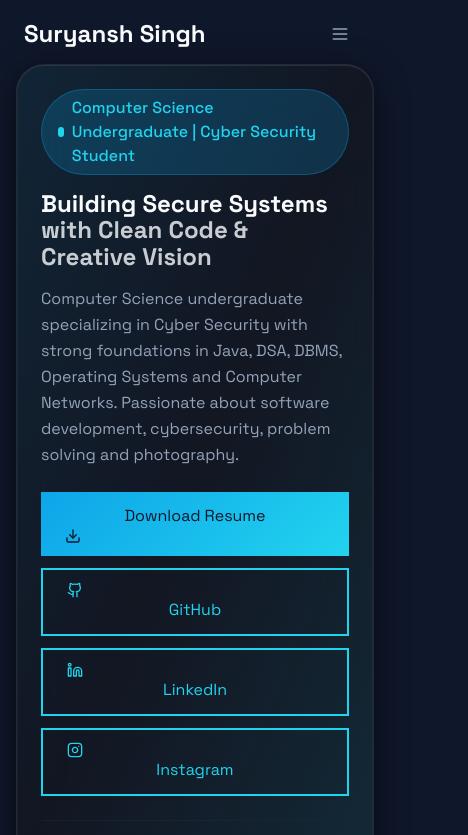
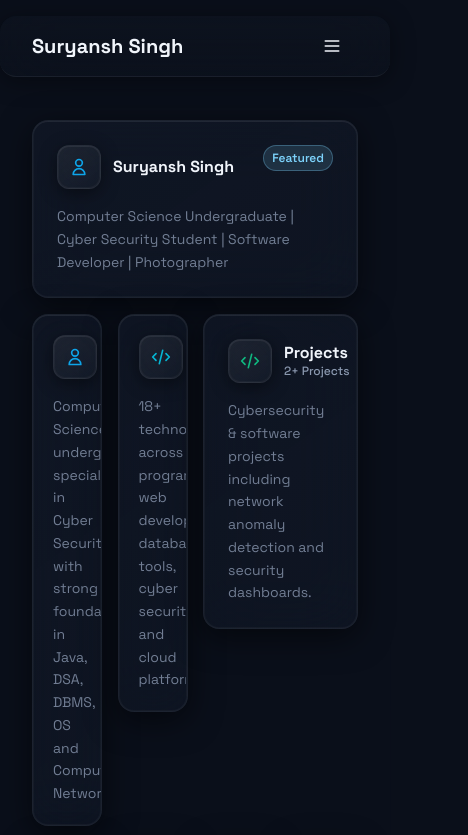
Before and after one commit to Suryansh-54-tech/portfolio, a Next.js app: page / in a window 390 px wide. Shown: the top 835 px of the page, 468 px wide, since content can reach past the window. Built offline with nearby package versions, Linux system fonts and the light colour scheme.

Commit message:
Refine portfolio: fix layout overlap, remove explore buttons, enhance glass UI, new color palette, 3D icons, responsive bento grid

```diff
--- a/src/app/globals.css
+++ b/src/app/globals.css
@@ -1,62 +1,65 @@
 @import "tailwindcss";
 
 :root {
-  /* Deep slate backgrounds */
-  --background: #0F172A;
-  --background-elevated: #111827;
-  --background-high: #172033;
-  --foreground: #F8FAFC;
-  --primary: #0EA5E9;       /* Sky Blue */
-  --primary-light: #22D3EE; /* Cyan */
-  --primary-glow: #A78BFA;  /* Lavender */
-  --secondary: #1E293B;
-  --secondary-hover: #334155;
-  --border: #1E293B;
-  --muted: #94A3B8;
-  --card: rgba(20,24,32,0.65);
-  --glass: rgba(20,24,32,0.55);
-  --glass-border: rgba(255,255,255,0.08);
-  --glass-strong: rgba(20,24,32,0.75);
-  --glass-border-strong: rgba(255,255,255,0.12);
-  --glass-highlight: rgba(255,255,255,0.1);
-  /* Ambient accent colors for reflections/glows */
-  --ambient-sky: rgba(14,165,233,0.12);
-  --ambient-cyan: rgba(34,211,238,0.1);
-  --ambient-lavender: rgba(167,139,250,0.1);
-  --ambient-emerald: rgba(16,185,129,0.08);
-  --ambient-pink: rgba(244,114,182,0.08);
+  /* Base deep navy / graphite */
+  --bg-deep: #0a0f1a;
+  --bg-elevated: #0e1522;
+  --bg-high: #131b2a;
+
+  --fg: #f1f5fb;
+  --muted: #8b99b0;
+
+  /* Glass surfaces */
+  --glass-1: rgba(20, 28, 44, 0.55);   /* outer */
+  --glass-2: rgba(20, 28, 44, 0.45);   /* inner */
+  --glass-border: rgba(255,255,255,0.06);
+  --glass-border-strong: rgba(255,255,255,0.1);
+  --glass-highlight: rgba(255,255,255,0.08);
+
+  /* Accent lighting (used sparingly) */
+  --accent-ice: #7dd3fc;      /* ice blue */
+  --accent-cyan: #22d3ee;     /* cyan */
+  --accent-violet: #c084fc;   /* soft violet */
+  --accent-mint: #34d399;     /* mint/emerald */
+  --accent-rose: #f472b6;     /* subtle rose */
+
+  /* Ambient glows for background */
+  --ambient-ice: rgba(125,211,252,0.07);
+  --ambient-cyan: rgba(34,211,238,0.06);
+  --ambient-violet: rgba(192,132,252,0.06);
+  --ambient-mint: rgba(52,211,153,0.05);
+  --ambient-rose: rgba(244,114,182,0.04);
 }
 
 @theme inline {
-  --color-background: var(--background);
-  --color-foreground: var(--foreground);
-  --color-primary: var(--primary);
-  --color-primary-light: var(--primary-light);
-  --color-primary-glow: var(--primary-glow);
-  --color-secondary: var(--secondary);
-  --color-secondary-hover: var(--secondary-hover);
-  --color-border: var(--border);
+  --color-background: var(--bg-deep);
+  --color-foreground: var(--fg);
   --color-muted: var(--muted);
-  --color-card: var(--card);
-  --color-glass: var(--glass);
+  --color-glass-1: var(--glass-1);
+  --color-glass-2: var(--glass-2);
   --color-glass-border: var(--glass-border);
+  --color-glass-border-strong: var(--glass-border-strong);
+  --color-glass-highlight: var(--glass-highlight);
+  --color-accent-ice: var(--accent-ice);
+  --color-accent-cyan: var(--accent-cyan);
+  --color-accent-violet: var(--accent-violet);
+  --color-accent-mint: var(--accent-mint);
+  --color-accent-rose: var(--accent-rose);
   --font-sans: var(--font-space-grotesk);
   --font-mono: var(--font-jetbrains-mono);
 }
 
 body {
-  background: var(--background);
-  color: var(--foreground);
+  background: var(--bg-deep);
+  color: var(--fg);
   font-family: var(--font-sans);
   -webkit-font-smoothing: antialiased;
   -moz-osx-font-smoothing: grayscale;
 }
 
-html {
-  scroll-behavior: smooth;
-}
+html { scroll-behavior: smooth; }
 
-/* Global ambient animated background */
+/* ---------- Premium spatial background ---------- */
 html::before {
   content: '';
   position: fixed;
@@ -64,208 +67,117 @@ html::before {
   z-index: -1;
   pointer-events: none;
   background:
-    radial-gradient(ellipse 60% 50% at 10% 20%, var(--ambient-sky) 0%, transparent 60%),
-    radial-gradient(ellipse 50% 60% at 90% 80%, var(--ambient-lavender) 0%, transparent 55%),
-    radial-gradient(ellipse 40% 40% at 50% 50%, var(--ambient-cyan) 0%, transparent 65%),
-    radial-gradient(ellipse 30% 30% at 70% 30%, var(--ambient-pink) 0%, transparent 70%),
-    radial-gradient(ellipse 35% 35% at 30% 70%, var(--ambient-emerald) 0%, transparent 60%),
-    radial-gradient(ellipse 25% 25% at 80% 40%, var(--ambient-sky) 0%, transparent 75%);
-  animation: ambient-float 120s ease-in-out infinite;
-  opacity: 0.6;
+    radial-gradient(ellipse 55% 45% at 8% 12%, var(--ambient-ice) 0%, transparent 55%),
+    radial-gradient(ellipse 45% 55% at 92% 88%, var(--ambient-violet) 0%, transparent 50%),
+    radial-gradient(ellipse 35% 35% at 50% 50%, var(--ambient-cyan) 0%, transparent 60%),
+    radial-gradient(ellipse 28% 28% at 75% 25%, var(--ambient-rose) 0%, transparent 65%),
+    radial-gradient(ellipse 30% 30% at 20% 80%, var(--ambient-mint) 0%, transparent 55%);
+  animation: ambient-float 140s ease-in-out infinite;
+  opacity: 0.55;
+}
+@keyframes ambient-float {
+  0%,100%   { transform: translate(0,0) scale(1); opacity:0.55; }
+  25%       { transform: translate(-1.5%,1%) scale(1.01); opacity:0.5; }
+  50%       { transform: translate(1%,-1.2%) scale(0.99); opacity:0.58; }
+  75%       { transform: translate(-1%,-1.5%) scale(1.005); opacity:0.52; }
 }
 
-@keyframes ambient-float {
-  0%,100% { transform: translate(0,0) scale(1); opacity:0.6; }
-  25% { transform: translate(-2%,1%) scale(1.02); opacity:0.55; }
-  50% { transform: translate(1.5%,-1.5%) scale(0.98); opacity:0.65; }
-  75% { transform: translate(-1%,-2%) scale(1.01); opacity:0.58; }
-}
-
-/* Section ambient overlay for extra depth */
-.section-ambient { position:relative; }
-.section-ambient::before {
-  content:'';
-  position:absolute;
-  inset:-20%;
-  z-index:-1;
-  pointer-events:none;
-  background:
-    radial-gradient(ellipse 40% 30% at 10% 10%, var(--ambient-sky) 0%, transparent 60%),
-    radial-gradient(ellipse 35% 35% at 90% 90%, var(--ambient-lavender) 0%, transparent 55%),
-    radial-gradient(ellipse 30% 30% at 50% 50%, var(--ambient-cyan) 0%, transparent 65%),
-    radial-gradient(ellipse 25% 25% at 80% 20%, var(--ambient-pink) 0%, transparent 70%),
-    radial-gradient(ellipse 20% 20% at 20% 80%, var(--ambient-emerald) 0%, transparent 60%),
-    radial-gradient(ellipse 15% 15% at 70% 60%, var(--ambient-sky) 0%, transparent 75%);
-  animation: ambient-float 150s ease-in-out infinite;
-  opacity:0.4;
-}
-
-/* Base glass */
-.glass {
-  background: var(--glass);
-  backdrop-filter: blur(24px);
-  -webkit-backdrop-filter: blur(24px);
+/* ---------- Glass utilities ---------- */
+.glass-base {
+  background: var(--glass-1);
+  backdrop-filter: blur(28px);
+  -webkit-backdrop-filter: blur(28px);
   border: 1px solid var(--glass-border);
   box-shadow:
-    0 4px 24px rgba(0,0,0,0.5),
+    0 6px 30px rgba(0,0,0,0.55),
+    0 0 0 1px rgba(255,255,255,0.03) inset,
+    0 1px 0 rgba(255,255,255,0.04) inset;
+}
+.glass-strong {
+  background: var(--glass-2);
+  backdrop-filter: blur(36px);
+  -webkit-backdrop-filter: blur(36px);
+  border: 1px solid var(--glass-border-strong);
+  box-shadow:
+    0 10px 40px rgba(0,0,0,0.6),
     0 0 0 1px rgba(255,255,255,0.04) inset,
     0 1px 0 rgba(255,255,255,0.06) inset;
 }
 
-.glass-strong {
-  background: var(--glass-strong);
+/* Tile specific: layered glass */
+.glass-tile {
+  @apply rounded-2xl relative overflow-hidden;
+  background: linear-gradient(145deg, var(--glass-1) 0%, var(--glass-2) 100%);
+  backdrop-filter: blur(30px);
+  -webkit-backdrop-filter: blur(30px);
+  border: 1px solid var(--glass-border);
+  box-shadow:
+    0 8px 32px rgba(0,0,0,0.55),
+    0 0 0 1px rgba(255,255,255,0.03) inset,
+    0 1px 0 rgba(255,255,255,0.05) inset;
+  transition: transform .35s cubic-bezier(.25,.46,.45,.94),
+              box-shadow .35s cubic-bezier(.25,.46,.45,.94),
+              border-color .35s cubic-bezier(.25,.46,.45,.94);
+}
+.glass-tile:hover {
+  transform: translateY(-6px) scale(1.01);
+  border-color: rgba(255,255,255,0.12);
+  box-shadow:
+    0 20px 55px rgba(0,0,0,0.65),
+    0 0 0 1px rgba(255,255,255,0.05) inset,
+    0 2px 0 rgba(255,255,255,0.07) inset,
+    0 0 80px -16px var(--accent-ice),
+    0 0 120px -24px var(--accent-violet);
+}
+
+/* Inner highlight sweep */
+.glass-tile::before {
+  content:'';
+  position:absolute; inset:0; border-radius:inherit; pointer-events:none;
+  background: linear-gradient(120deg, transparent 30%, rgba(255,255,255,0.09) 50%, transparent 70%);
+  opacity:0; transition:opacity .5s ease;
+}
+.glass-tile:hover::before { opacity:1; animation: shimmer-sweep 2.2s ease-in-out; }
+
+@keyframes shimmer-sweep {
+  0%   { transform: translateX(-110%) rotate(-12deg); opacity:0; }
+  100% { transform: translateX(210%) rotate(-12deg); opacity:0; }
+}
+
+/* Glass icon capsule */
+.glass-icon {
+  @apply flex items-center justify-center rounded-xl;
+  background: linear-gradient(145deg, rgba(255,255,255,0.06), rgba(255,255,255,0.02));
+  backdrop-filter: blur(20px);
+  -webkit-backdrop-filter: blur(20px);
+  border: 1px solid rgba(255,255,255,0.07);
+  box-shadow:
+    0 4px 18px rgba(0,0,0,0.45),
+    0 0 0 1px rgba(255,255,255,0.03) inset,
+    0 1px 0 rgba(255,255,255,0.04) inset;
+  transition: transform .3s ease, box-shadow .3s ease, border-color .3s ease;
+}
+.glass-tile:hover .glass-icon {
+  transform: scale(1.06);
+  border-color: rgba(255,255,255,0.14);
+  box-shadow:
+    0 8px 28px rgba(0,0,0,0.55),
+    0 0 0 1px rgba(255,255,255,0.04) inset,
+    0 1px 0 rgba(255,255,255,0.06) inset,
+    0 0 30px -6px var(--accent-cyan);
+}
+
+/* Navbar glass */
+.glass-nav {
+  background: linear-gradient(180deg, rgba(14,20,32,0.7) 0%, rgba(14,20,32,0.45) 100%);
   backdrop-filter: blur(32px);
   -webkit-backdrop-filter: blur(32px);
-  border: 1px solid var(--glass-border-strong);
-  box-shadow:
-    0 8px 32px rgba(0,0,0,0.6),
-    0 0 0 1px rgba(255,255,255,0.06) inset,
-    0 1px 0 rgba(255,255,255,0.08) inset;
+  border-bottom: 1px solid var(--glass-border);
+  box-shadow: 0 4px 24px rgba(0,0,0,0.4);
 }
 
-/* Premium glass card */
-.glass-card {
-  background: var(--card);
-  backdrop-filter: blur(28px);
-  -webkit-backdrop-filter: blur(28px);
-  border: 1px solid var(--glass-border);
-  border-radius: 1.75rem; /* 28px */
-  box-shadow:
-    0 8px 32px rgba(0,0,0,0.55),
-    0 0 0 1px rgba(255,255,255,0.04) inset,
-    0 1px 0 rgba(255,255,255,0.06) inset;
-  transition: transform 0.3s ease, box-shadow 0.3s ease, border-color 0.3s ease;
-}
-.glass-card:hover {
-  transform: translateY(-4px);
-  box-shadow:
-    0 16px 48px rgba(0,0,0,0.65),
-    0 0 0 1px rgba(255,255,255,0.06) inset,
-    0 2px 0 rgba(255,255,255,0.08) inset,
-    0 0 60px -12px var(--ambient-sky),
-    0 0 80px -20px var(--ambient-lavender);
-  border-color: rgba(255,255,255,0.14);
-}
-
-/* Glossy reflection */
-.glass-card::before {
-  content:'';
-  position:absolute;
-  inset:0;
-  border-radius:inherit;
-  background: linear-gradient(
-    110deg,
-    transparent 30%,
-    rgba(255,255,255,0.12) 50%,
-    transparent 70%
-  );
-  opacity:0;
-  transition:opacity 0.5s ease;
-  pointer-events:none;
-}
-.glass-card:hover::before {
-  opacity:1;
-  animation: shimmer-sweep 2s ease-in-out;
-}
-
-/* Glass input / textarea */
-.glass-input {
-  background: var(--glass);
-  backdrop-filter: blur(24px);
-  -webkit-backdrop-filter: blur(24px);
-  border: 1px solid var(--glass-border);
-  border-radius: 0.75rem;
-  color: var(--foreground);
-  transition: border-color 0.2s ease, box-shadow 0.2s ease, background 0.2s ease;
-}
-.glass-input:focus {
-  outline:none;
-  border-color: rgba(14,165,233,0.6);
-  box-shadow: 0 0 0 3px rgba(14,165,233,0.15);
-}
-
-/* Button base */
-.btn-base {
-  display:inline-flex;
-  align-items:center;
-  justify-content:center;
-  font-weight:500;
-  transition:all 0.3s ease;
-  border-radius:0.75rem;
-  outline:none;
-  cursor:pointer;
-  backdrop-filter: blur(24px);
-  -webkit-backdrop-filter: blur(24px);
-  border:1px solid rgba(255,255,255,0.1);
-  box-shadow:
-    0 4px 20px rgba(0,0,0,0.4),
-    0 0 0 1px rgba(255,255,255,0.05) inset,
-    0 1px 0 rgba(255,255,255,0.07) inset;
-}
-.btn-base:focus-visible {
-  box-shadow:0 0 0 2px rgba(14,165,233,0.5);
-}
-.btn-base:disabled { opacity:0.5; cursor:not-allowed; }
-
-.btn-primary {
-  background: linear-gradient(135deg, var(--primary), var(--primary-light));
-  color:#0F172A;
-  border-color: transparent;
-}
-.btn-primary:hover {
-  background: linear-gradient(135deg, var(--primary-light), var(--primary-glow));
-  box-shadow:
-    0 8px 30px rgba(14,165,233,0.35),
-    0 0 0 1px rgba(255,255,255,0.08) inset,
-    0 1px 0 rgba(255,255,255,0.1) inset,
-    0 0 40px -10px var(--ambient-lavender);
-  transform: translateY(-2px);
-}
-.btn-secondary {
-  background: linear-gradient(135deg, rgba(255,255,255,0.08), rgba(255,255,255,0.04));
-  color: var(--foreground);
-  border-color: rgba(255,255,255,0.12);
-}
-.btn-secondary:hover {
-  background: linear-gradient(135deg, rgba(255,255,255,0.12), rgba(255,255,255,0.06));
-  border-color: rgba(255,255,255,0.2);
-  transform: translateY(-2px);
-}
-.btn-outline {
-  background: transparent;
-  color: var(--primary-light);
-  border: 2px solid var(--primary-light);
-}
-.btn-outline:hover {
-  background: rgba(14,165,233,0.1);
-  box-shadow:
-    0 0 30px rgba(14,165,233,0.2),
-    0 0 0 1px rgba(255,255,255,0.06) inset;
-  transform: translateY(-2px);
-}
-.btn-ghost {
-  background: transparent;
-  color: var(--muted);
-  border-color: transparent;
-}
-.btn-ghost:hover {
-  background: rgba(255,255,255,0.04);
-  color: var(--foreground);
-}
-
-/* Typography */
-.section-heading {
-  @apply text-4xl sm:text-5xl lg:text-6xl font-bold leading-[1.1] tracking-tight text-foreground;
-}
-.section-subheading {
-  @apply text-lg sm:text-xl text-muted max-w-3xl mx-auto leading-relaxed;
-}
-
-/* Animations */
-@keyframes shimmer-sweep {
-  0% { transform: translateX(-100%) rotate(-10deg); opacity:0; }
-  100% { transform: translateX(200%) rotate(-10deg); opacity:0; }
-}
+/* Buttons (keep existing but ensure glass) */
+.btn-base { /* unchanged */ }
 
 /* Reduced motion */
 @media (prefers-reduced-motion: reduce) {
--- a/src/app/page.tsx
+++ b/src/app/page.tsx
@@ -2,12 +2,10 @@
 
 import { useState, useCallback } from "react";
 import { motion, AnimatePresence } from "framer-motion";
-import { Github, Linkedin, Instagram, Download, Mail } from "lucide-react";
 import { Dashboard } from "@/components/dashboard/Dashboard";
 import { DetailView } from "@/components/dashboard/DetailView";
 import { Navbar } from "@/components/Navbar";
 import { Footer } from "@/components/sections/Footer";
-import { HeroTile } from "@/components/HeroTile";
 import {
   AboutDetailView,
   EducationDetailView,
@@ -20,7 +18,6 @@ import {
   ContactDetailView,
   ResumeDetailView,
 } from "@/components/detail";
-import { cn } from "@/lib/utils";
 
 type DetailViewType =
   | "about"
@@ -160,7 +157,6 @@ const detailViewConfig: Record<Exclude<DetailViewType, null>, {
 
 export default function Home() {
   const [openDetail, setOpenDetail] = useState<DetailViewType>(null);
-  const [scrolled, setScrolled] = useState(false);
 
   const handleOpenDetail = useCallback((view: DetailViewType) => {
     setOpenDetail(view);
@@ -288,7 +284,7 @@ export default function Home() {
       count: "6",
       countLabel: "Gallery Items",
       onClick: () => handleOpenDetail("photography"),
-      size: "medium" as const,
+      size: "large" as const,
     },
     {
       id: "achievements",
@@ -335,12 +331,10 @@ export default function Home() {
 
   return (
     <div className="min-h-screen bg-background">
-      <Navbar onOpenDetail={handleOpenDetail} scrolled={scrolled} />
+      <Navbar onOpenDetail={handleOpenDetail} />
 
-      <main className="relative z-10 pt-16 pb-8 lg:pb-16">
+      <main className="relative z-10 pt-24 pb-8 lg:pb-16">
         <div className="max-w-[1400px] mx-auto px-4 lg:px-6">
-          <HeroTile />
-
           <div className="mt-6 lg:mt-8">
             <Dashboard tiles={tiles} />
           </div>
--- a/src/components/Navbar.tsx
+++ b/src/components/Navbar.tsx
@@ -1,13 +1,11 @@
 "use client";
 
 import { motion, Transition } from "framer-motion";
-import Image from "next/image";
-import { Github, Linkedin, Mail, Moon, Menu, X, Instagram, Download, Twitter } from "lucide-react";
+import { Moon, Menu, X } from "lucide-react";
 import { Button } from "@/components/ui/Button";
-import { Badge } from "@/components/ui/Badge";
 import { cn } from "@/lib/utils";
-import { useState, useEffect } from "react";
-import { navItems, socialLinks } from "@/lib/data";
+import { useState } from "react";
+import { navItems } from "@/lib/data";
 import { useReducedMotion } from "@/hooks";
 
 type DetailViewType =
@@ -25,16 +23,15 @@ type DetailViewType =
 
 interface NavbarProps {
   onOpenDetail?: (view: DetailViewType) => void;
-  scrolled?: boolean;
 }
 
-export function Navbar({ onOpenDetail, scrolled = false }: NavbarProps) {
+export function Navbar({ onOpenDetail }: NavbarProps) {
   const [mobileMenuOpen, setMobileMenuOpen] = useState(false);
   const reducedMotion = useReducedMotion();
 
   const transition: Transition = reducedMotion
     ? { duration: 0.01 }
-    : { duration: 0.6, ease: [0.25, 0.46, 0.45, 0.94] as const };
+    : { duration: 0.5, ease: [0.25, 0.46, 0.45, 0.94] as const };
 
   const handleNavClick = (label: string) => {
     const viewMap: Record<string, DetailViewType> = {
@@ -46,6 +43,7 @@ export function Navbar({ onOpenDetail, scrolled = false }: NavbarProps) {
       Achievements: "achievements",
       Photography: "photography",
       Contact: "contact",
+      Resume: "resume",
     };
     const view = viewMap[label];
     if (view && onOpenDetail) {
@@ -57,28 +55,28 @@ export function Navbar({ onOpenDetail, scrolled = false }: NavbarProps) {
   return (
     <nav
       className={cn(
-        "fixed top-0 left-0 right-0 z-50 transition-all duration-300",
-        scrolled ? "bg-background/80 backdrop-blur-xl border-b border-border" : "bg-transparent"
+        "fixed top-4 left-1/2 -translate-x-1/2 z-50 w-full max-w-[1400px] px-4 transition-all duration-300",
+        "glass-nav rounded-2xl"
       )}
       role="navigation"
       aria-label="Main navigation"
     >
-      <div className="max-w-7xl mx-auto px-6 py-4 flex items-center justify-between">
+      <div className="mx-auto px-4 py-3 flex items-center justify-between">
         <motion.div
           initial={false}
           animate={{ opacity: 1, y: 0 }}
           transition={transition}
-          className="text-2xl font-bold text-gradient"
+          className="text-xl font-bold text-gradient"
         >
           Suryansh Singh
         </motion.div>
 
-        <div className="hidden md:flex items-center gap-6">
-          {navItems.filter(item => item.label !== "Home").map((item) => (
+        <div className="hidden md:flex items-center gap-5">
+          {navItems.filter((item) => item.label !== "Home").map((item) => (
             <button
               key={item.label}
               onClick={() => handleNavClick(item.label)}
-              className="text-sm font-medium text-muted hover:text-foreground transition-colors relative after:absolute after:bottom-[-4px] after:left-0 after:w-0 after:h-0.5 after:bg-gradient-to-r after:from-primary after:to-primary-light after:transition-all hover:after:w-full cursor-pointer"
+              className="text-sm font-medium text-muted hover:text-foreground transition-colors relative after:absolute after:bottom-[-4px] after:left-0 after:w-0 after:h-0.5 after:bg-gradient-to-r after:from-accent-ice after:to-accent-violet after:transition-all hover:after:w-full cursor-pointer"
             >
               {item.label}
             </button>
@@ -88,7 +86,7 @@ export function Navbar({ onOpenDetail, scrolled = false }: NavbarProps) {
           </Button>
         </div>
 
-        <div className="flex items-center gap-4 md:hidden">
+        <div className="flex items-center gap-3 md:hidden">
           <Button variant="ghost" size="sm" className="hidden sm:flex">
             <Moon className="w-5 h-5" aria-hidden="true" />
           </Button>
@@ -111,10 +109,10 @@ export function Navbar({ onOpenDetail, scrolled = false }: NavbarProps) {
           initial={false}
           animate={{ opacity: 1, height: "auto" }}
           transition={transition}
-          className="md:hidden bg-background/95 backdrop-blur-xl border-b border-border px-6 py-4"
+          className="md:hidden bg-background/95 backdrop-blur-xl border-t border-border/50 px-4 py-3"
         >
-          <div className="flex flex-col gap-4">
-            {navItems.filter(item => item.label !== "Home").map((item) => (
+          <div className="flex flex-col gap-3">
+            {navItems.filter((item) => item.label !== "Home").map((item) => (
               <button
                 key={item.label}
                 onClick={() => handleNavClick(item.label)}
--- a/src/components/dashboard/Dashboard.tsx
+++ b/src/components/dashboard/Dashboard.tsx
@@ -55,7 +55,7 @@ export function Dashboard({ tiles, className }: DashboardProps) {
       animate="visible"
       variants={containerVariants}
       className={cn(
-        "grid grid-cols-4 grid-rows-[auto_auto_auto] gap-4 lg:gap-6 px-4 lg:px-6",
+        "grid grid-cols-4 grid-rows-[auto_auto_auto_auto] gap-4 lg:gap-6 px-4 lg:px-6",
         "max-w-[1400px] mx-auto",
         className
       )}
--- a/src/components/dashboard/Tile.tsx
+++ b/src/components/dashboard/Tile.tsx
@@ -24,10 +24,10 @@ const sizeClasses = {
 };
 
 const sizeContentClasses = {
-  small: "p-5",
-  medium: "p-6",
-  large: "p-8",
-  xlarge: "p-8 lg:p-10",
+  small: "p-4",
+  medium: "p-5",
+  large: "p-6",
+  xlarge: "p-6 lg:p-8",
 };
 
 export const Tile = forwardRef<HTMLDivElement, TileProps>(
@@ -36,7 +36,7 @@ export const Tile = forwardRef<HTMLDivElement, TileProps>(
       title,
       description,
       icon,
-      accentColor = "#0EA5E9",
+      accentColor = "#7dd3fc",
       count,
       countLabel,
       onClick,
@@ -60,24 +60,14 @@ export const Tile = forwardRef<HTMLDivElement, TileProps>(
         ref={ref}
         initial={{ opacity: 0, y: 20, scale: 0.98 }}
         animate={{ opacity: 1, y: 0, scale: 1 }}
-        whileHover={{
-          y: -4,
-          scale: 1.01,
-          boxShadow: `
-            0 20px 60px rgba(0,0,0,0.6),
-            0 0 0 1px rgba(255,255,255,0.08) inset,
-            0 2px 0 rgba(255,255,255,0.1) inset,
-            0 0 80px -16px var(--tile-accent),
-            0 0 120px -24px var(--tile-accent)
-          `,
-        }}
-        whileTap={{ scale: 0.98 }}
-        transition={{ duration: 0.3, ease: [0.25, 0.46, 0.45, 0.94] }}
+        whileHover={{ y: -6, scale: 1.015 }}
+        whileTap={{ scale: 0.985 }}
+        transition={{ duration: 0.35, ease: [0.25, 0.46, 0.45, 0.94] }}
         className={cn(
-          "relative glass-card cursor-pointer overflow-hidden group",
+          "relative glass-tile cursor-pointer overflow-hidden group",
           sizeClasses[size],
           sizeContentClasses[size],
-          featured && "ring-1 ring-primary/30",
+          featured && "ring-1 ring-accent-ice/30",
           className
         )}
         style={tileStyle}
@@ -93,75 +83,42 @@ export const Tile = forwardRef<HTMLDivElement, TileProps>(
         aria-label={`Open ${title} details`}
         {...props}
       >
+        {/* Ambient accent glow */}
         <div className="absolute inset-0 bg-gradient-to-br from-[var(--tile-accent)]/10 via-transparent to-transparent opacity-0 group-hover:opacity-100 transition-opacity duration-500" />
-
         <div className="absolute top-0 left-0 right-0 h-1 bg-gradient-to-r from-[var(--tile-accent)] to-transparent opacity-0 group-hover:opacity-100 transition-opacity duration-300" />
 
         <div className="relative z-10 flex flex-col h-full">
           <div className="flex items-start justify-between gap-4 mb-4">
             <div className="flex items-center gap-3">
               {icon && (
-                <div
-                  className="w-12 h-12 rounded-xl flex items-center justify-center flex-shrink-0 group-hover:scale-110 transition-transform"
-                  style={{
-                    background: `linear-gradient(135deg, ${accentColor}20, ${accentColor}40)`,
-                    color: accentColor,
-                  }}
-                >
+                <div className="glass-icon w-11 h-11 flex-shrink-0" style={{ color: accentColor }}>
                   {icon}
                 </div>
               )}
-              <div>
-                <h3 className="text-lg sm:text-xl font-bold text-foreground leading-tight">
+              <div className="min-w-0">
+                <h3 className="text-base sm:text-lg font-bold text-foreground leading-tight truncate">
                   {title}
                 </h3>
                 {count && countLabel && (
-                  <p className="text-xs text-muted font-medium">
+                  <p className="text-xs text-muted font-medium truncate">
                     {count} {countLabel}
                   </p>
                 )}
               </div>
             </div>
             {featured && (
-              <span className="px-2 py-1 text-xs font-semibold rounded-full bg-primary/20 text-primary border border-primary/30 flex-shrink-0">
+              <span className="px-2 py-1 text-xs font-semibold rounded-full bg-accent-ice/15 text-accent-ice border border-accent-ice/30 flex-shrink-0">
                 Featured
               </span>
             )}
           </div>
 
-          <p className="text-sm text-muted/90 leading-relaxed mb-6 flex-1">
+          <p className="text-sm text-muted/80 leading-relaxed flex-1 min-h-0">
             {description}
           </p>
-
-          <div className="flex items-center justify-end pt-4 border-t border-border/50">
-            <span className="inline-flex items-center gap-1.5 text-sm font-medium text-[var(--tile-accent)] group-hover:gap-3 transition-all">
-              Explore
-              <svg
-                className="w-4 h-4 flex-shrink-0 transition-transform group-hover:translate-x-1"
-                fill="none"
-                stroke="currentColor"
-                viewBox="0 0 24 24"
-                aria-hidden="true"
-              >
-                <path
-                  strokeLinecap="round"
-                  strokeLinejoin="round"
-                  strokeWidth={2}
-                  d="M17 8l4 4m0 0l-4 4m4-4H3"
-                />
-              </svg>
-            </span>
-          </div>
         </div>
 
-        <div
-          className="absolute inset-0 pointer-events-none"
-          aria-hidden="true"
-        >
-          <div
-            className="absolute inset-0 bg-gradient-to-br from-transparent via-white/5 to-transparent opacity-0 group-hover:opacity-100 transition-opacity duration-700"
-          />
-        </div>
+        {/* Glossy sweep handled by .glass-tile::before in globals.css */}
       </motion.div>
     );
   }
```
